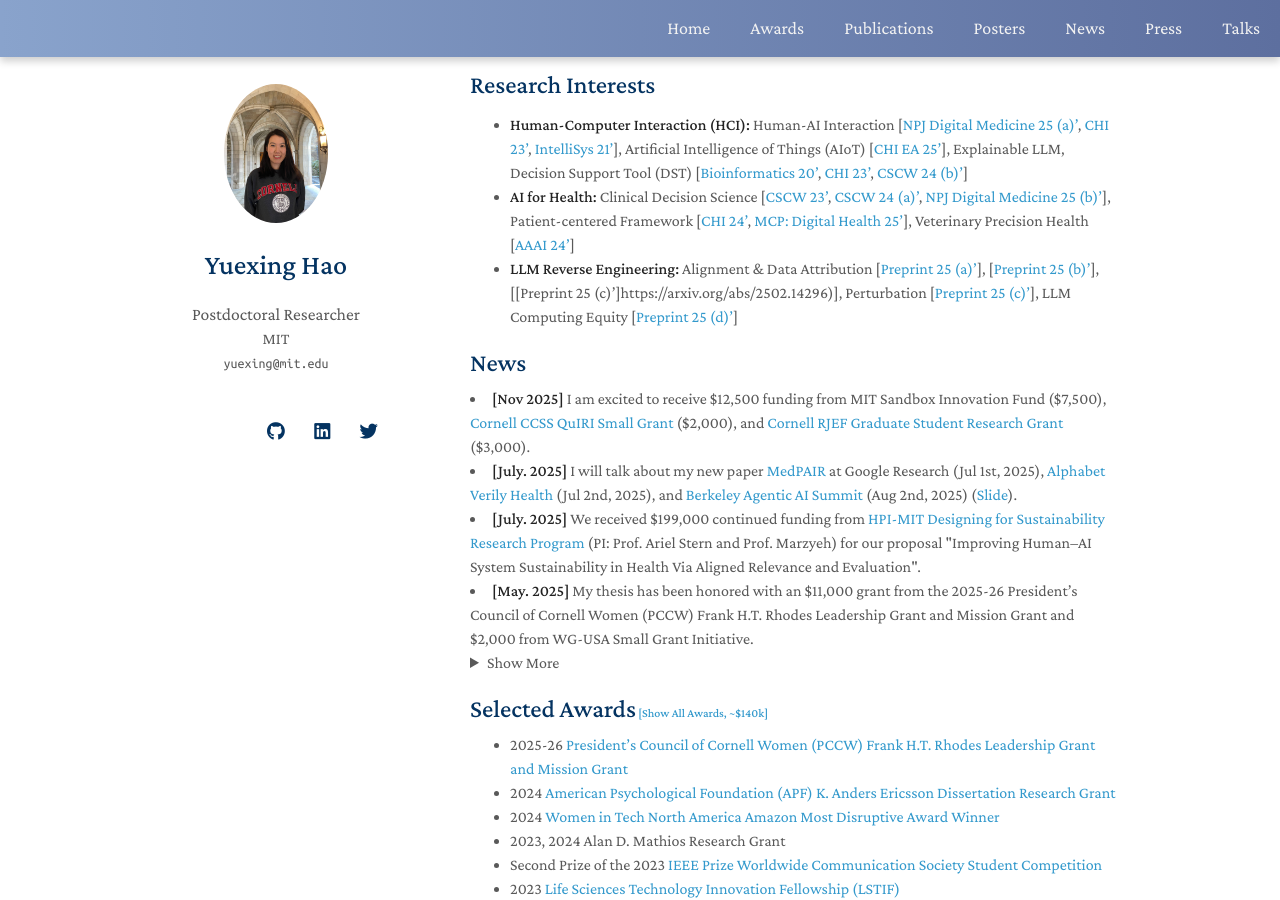
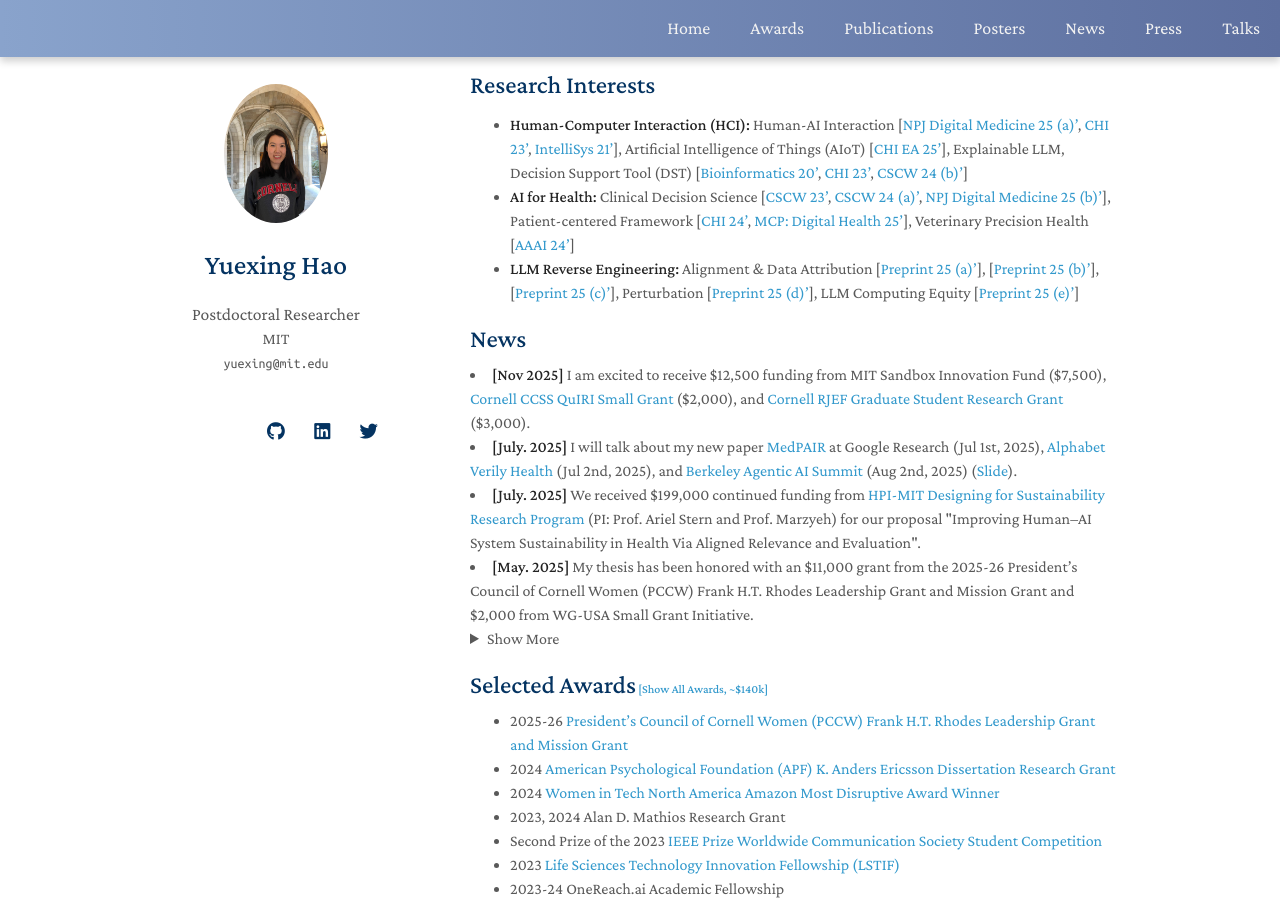
Before and after one commit to YuexingHao/Yuexing-Hao, a Jekyll site: the page built from index.md, in a window 1280 px wide and 900 px high, scrolled down 378 px. Built offline with Jekyll 4.4.1, drawn with Linux system fonts in a browser that asks for light colours; nearby versions of some CDN libraries; a style sheet for code colours, icons or effects is not loaded; our own code applies the rules of GitHub Pages for plain Markdown files.

Commit message:
Revise research interests and add new publications
Updated research interests section with new links and entries.

```diff
--- a/index.md
+++ b/index.md
@@ -20,7 +20,7 @@
 
 - **Human-Computer Interaction (HCI):** Human-AI Interaction [[NPJ Digital Medicine 25 (a)'](https://www.nature.com/articles/s41746-025-02166-0), [CHI 23'](https://dl.acm.org/doi/abs/10.1145/3544548.3581393), [IntelliSys 21'](https://link.springer.com/chapter/10.1007/978-3-030-82193-7_36)], Artificial Intelligence of Things (AIoT) [[CHI EA 25'](https://dl.acm.org/doi/abs/10.1145/3706599.3719286)], Explainable LLM, Decision Support Tool (DST) [[Bioinformatics 20'](https://academic.oup.com/bioinformatics/article/36/16/4458/5813330), [CHI 23'](https://dl.acm.org/doi/abs/10.1145/3544548.3581393), [CSCW 24 (b)'](https://dl.acm.org/doi/10.1145/3678884.3681859)]
 - **AI for Health:** Clinical Decision Science [[CSCW 23'](https://dl.acm.org/doi/abs/10.1145/3584931.3607023), [CSCW 24 (a)'](https://dl.acm.org/doi/abs/10.1145/3678884.3681841), [NPJ Digital Medicine 25 (b)'](https://www.nature.com/articles/s41746-025-01824-7)], Patient-centered Framework [[CHI 24'](https://dl.acm.org/doi/abs/10.1145/3613904.3642353), [MCP: Digital Health 25'](https://www.sciencedirect.com/science/article/pii/S2949761225000057)], Veterinary Precision Health [[AAAI 24'](https://ojs.aaai.org/index.php/AAAI/article/view/30450)]
-- **LLM Reverse Engineering:** Alignment & Data Attribution [[Preprint 25 (a)'](https://arxiv.org/abs/2505.24040)], [[Preprint 25 (b)'](https://arxiv.org/abs/2505.11613)], [[Preprint 25 (c)']https://arxiv.org/abs/2502.14296)], Perturbation [[Preprint 25 (c)'](https://arxiv.org/abs/2506.17163)], LLM Computing Equity [[Preprint 25 (d)'](https://arxiv.org/abs/2510.13621)]
+- **LLM Reverse Engineering:** Alignment & Data Attribution [[Preprint 25 (a)'](https://arxiv.org/abs/2505.24040)], [[Preprint 25 (b)'](https://arxiv.org/abs/2505.11613)], [[Preprint 25 (c)'](https://arxiv.org/abs/2502.14296)], Perturbation [[Preprint 25 (d)'](https://arxiv.org/abs/2506.17163)], LLM Computing Equity [[Preprint 25 (e)'](https://arxiv.org/abs/2510.13621)]
 
 {% include_relative _includes/news.md %}
 
```
